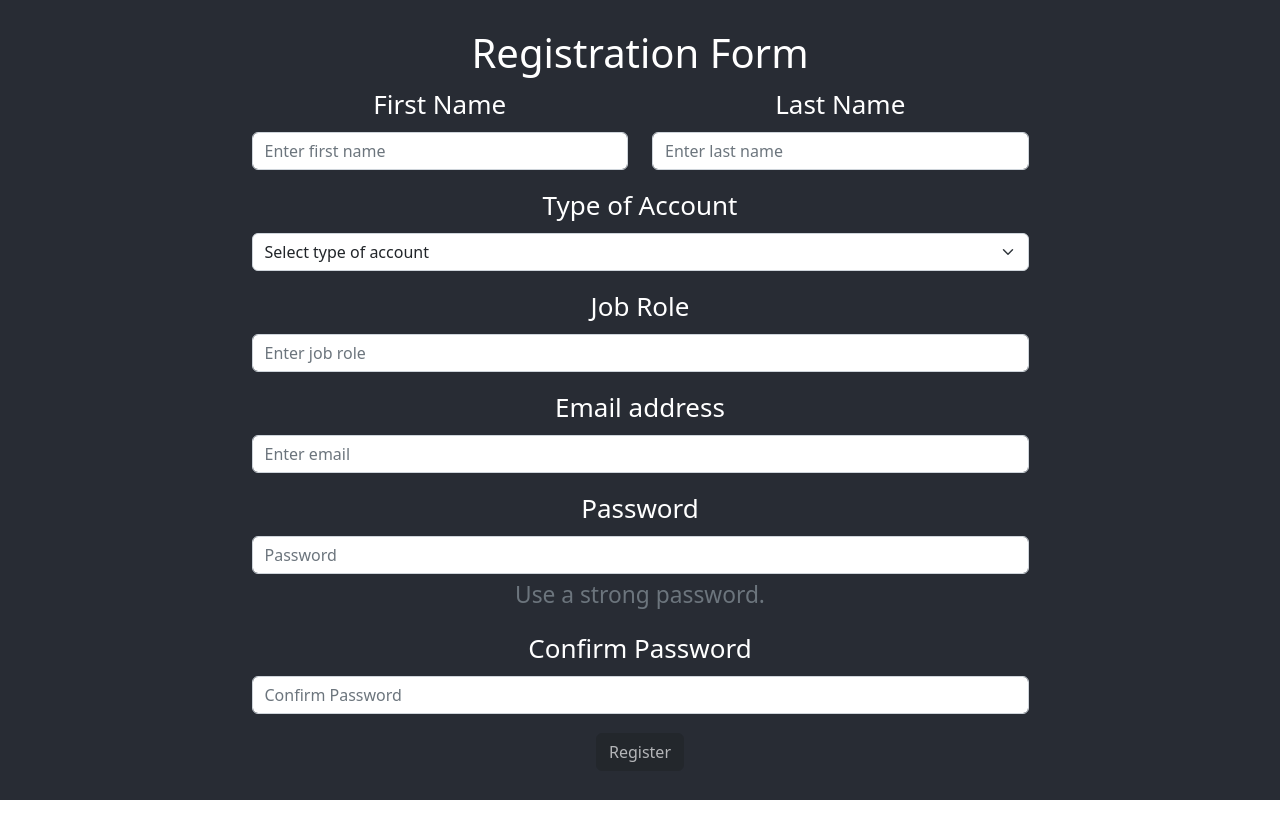
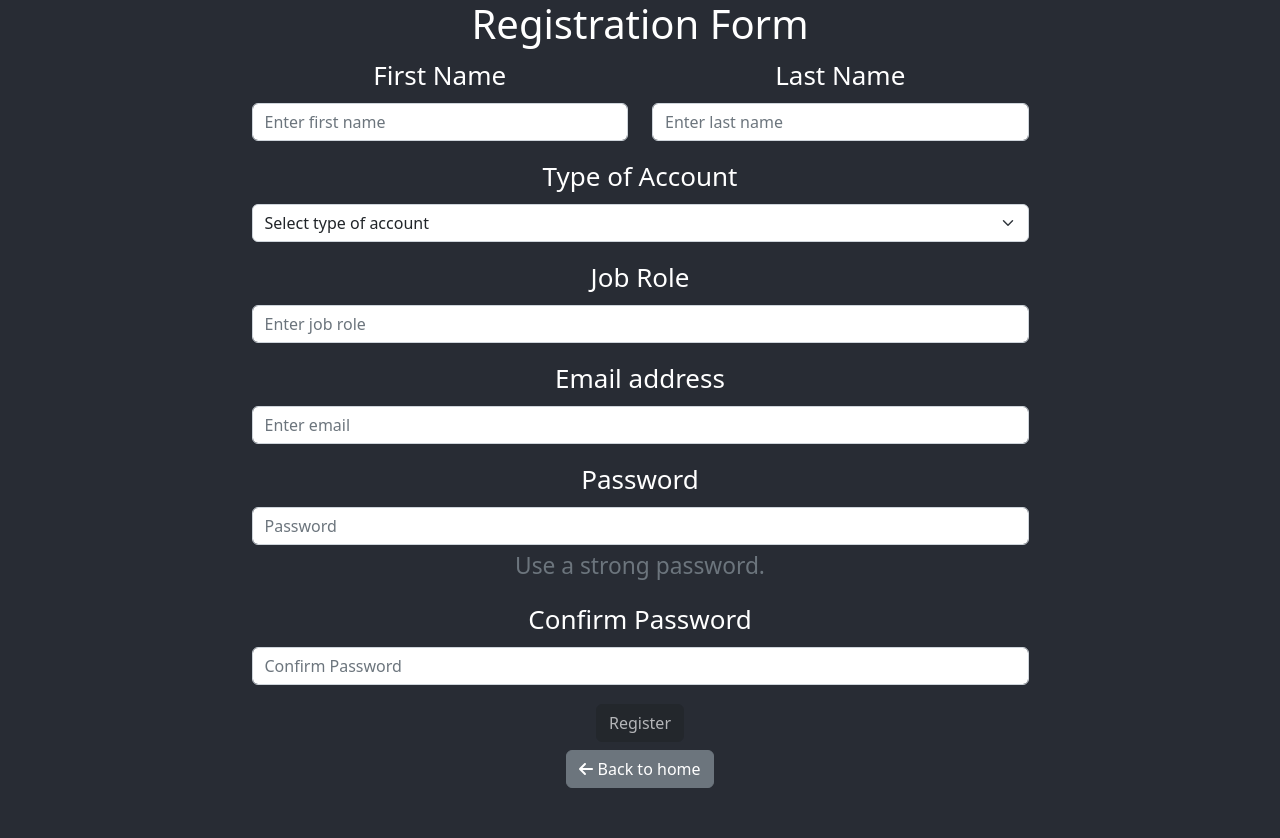
Before and after one commit to jacobwysocki/Cybersurvival-Task, a React (Create React App) app in the folder app/: page /register in a window 1280 px wide. Shown: the top 838 px of the page. Before the commit the page ends 800 px from the top, so only its background shows below. Built offline with nearby package versions, Linux system fonts and the light colour scheme.

Commit message:
changes made

```diff
--- a/app/src/components/Register.js
+++ b/app/src/components/Register.js
@@ -9,6 +9,11 @@ import {json, Link, useNavigate} from "react-router-dom";
 import Container from 'react-bootstrap/Container';
 import Row from 'react-bootstrap/Row';
 import Col from 'react-bootstrap/Col';
+import { FontAwesomeIcon } from "@fortawesome/react-fontawesome";
+import { faArrowLeft } from "@fortawesome/free-solid-svg-icons";
+
+
+
 
 /**
  * Register component.
@@ -178,7 +183,13 @@ function Register(props) {
                 disabled={!firstName || !lastName || !jobRole || !email || !password || !confirmPassword || !userType}>
             Register
         </Button>
-
+            <div  className="d-flex flex-column justify-content-between min-vh-100">
+                <Link to="/">
+                    <Button className="button mt-2" variant="secondary">
+                        <FontAwesomeIcon icon={faArrowLeft} />  Back to home
+                    </Button>
+                </Link>
+            </div>
 
         </Form>
     </Container>
```
